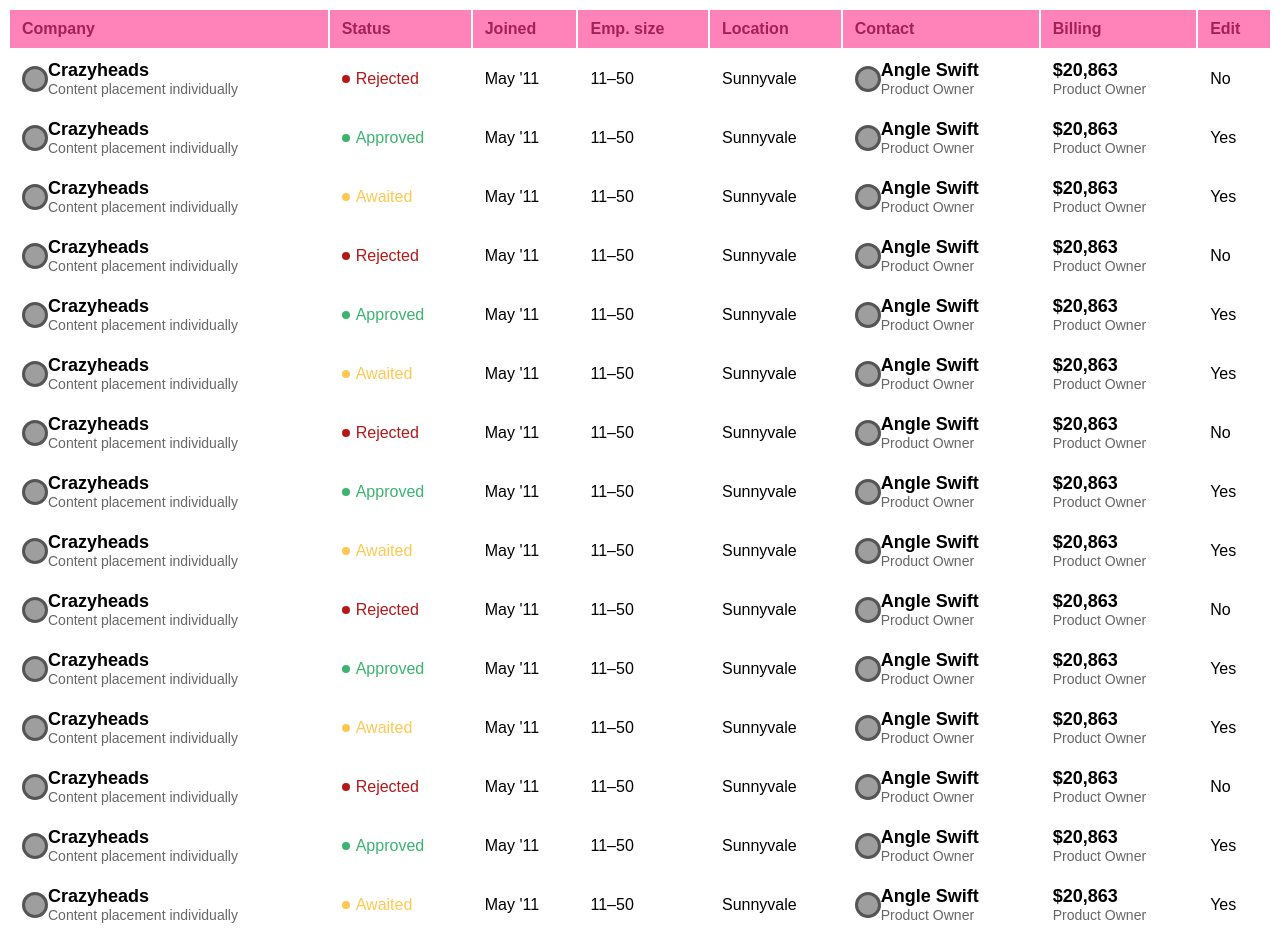
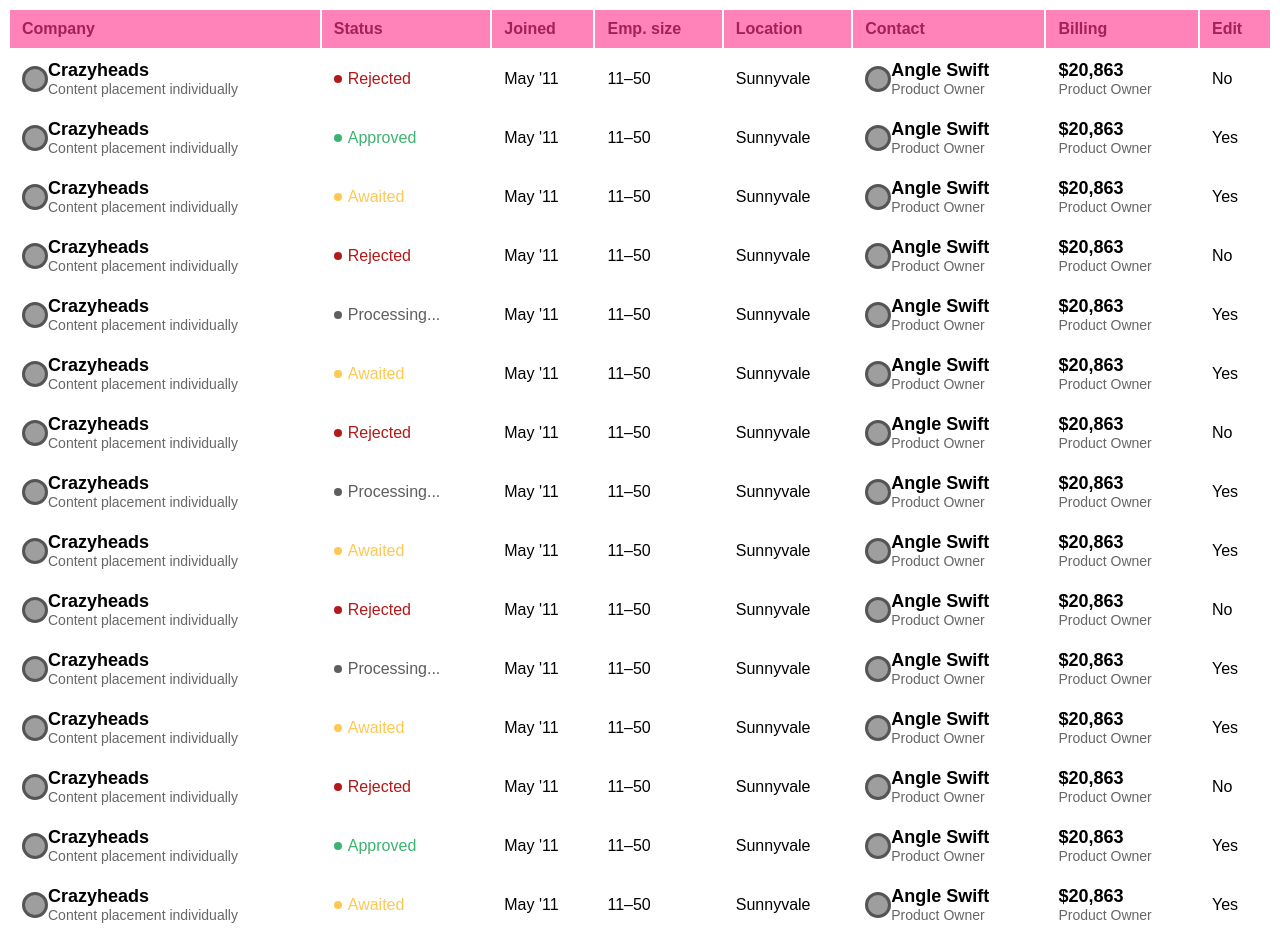
Before and after one commit to rudra-2027/Frontend-Dev, a plain HTML site: page Table/table2.html in a window 1280 px wide. Drawn offline with Linux system fonts and the light colour scheme; grey boxes are pictures that could not be loaded.

Commit message:
Tables Work Done

```diff
--- a/Table/table2.html
+++ b/Table/table2.html
@@ -106,6 +106,14 @@
 
     .awaited .dot {
       background-color: #ffc852;
+    }
+
+    .processing {
+      color: #5e5e5e;
+    }
+
+    .processing .dot {
+      background-color: #5e5e5e;
     }
 
     .Billing {
@@ -316,8 +324,8 @@
           </div>
         </td>
         <td>
-          <div class="status Approved">
-            <span class="dot"></span> Approved
+          <div class="status processing">
+            <span class="dot"></span> Processing...
           </div>
         </td>
         <td>May '11</td>
@@ -435,8 +443,8 @@
           </div>
         </td>
         <td>
-          <div class="status Approved">
-            <span class="dot"></span> Approved
+          <div class="status processing">
+            <span class="dot"></span> Processing...
           </div>
         </td>
         <td>May '11</td>
@@ -552,8 +560,8 @@
           </div>
         </td>
         <td>
-          <div class="status Approved">
-            <span class="dot"></span> Approved
+          <div class="status processing">
+            <span class="dot"></span> Processing...
           </div>
         </td>
         <td>May '11</td>
```
Also changed, not shown: Table/table1.html (+1 -0 lines), Table/Img/Table1.png (added), Table/Img/Table2.png (added), 2 other files.
